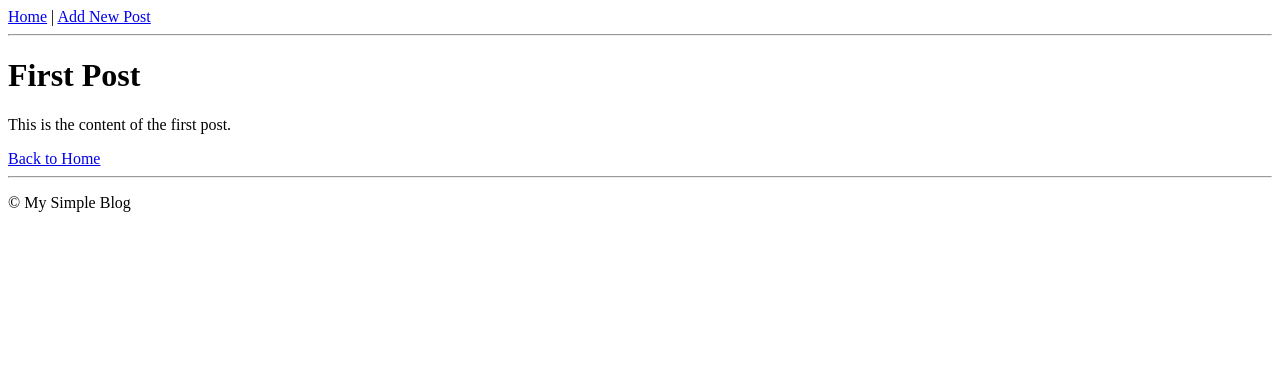
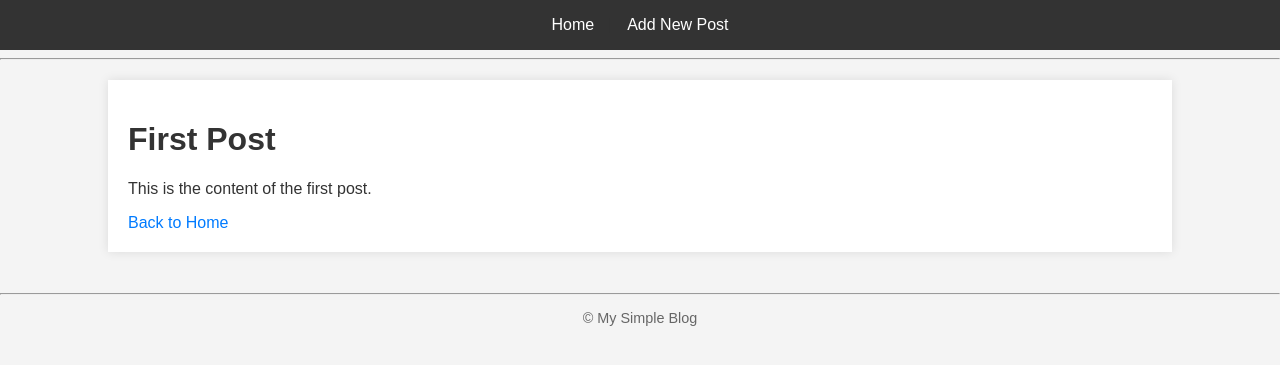
Before and after one commit to drsixthsense/jules_app_test_cms, a Flask app: page /post/1 in a window 1280 px wide. Shown: the top 365 px of the page. Run offline with Flask 3, Linux system fonts and the light colour scheme.

Commit message:
feat: Create simple Flask blog application
This commit introduces a basic web application for managing blog posts, built with Python and Flask.

Key features implemented:
- **CRUD Operations:** You can create, read, update, and delete blog posts.
- **In-Memory Storage:** Blog data is stored in a Python list for simplicity.
- **Templating:**
    - Uses Flask's Jinja2 templating engine.
    - A `base.html` template provides a consistent layout and navigation.
    - Separate templates for listing posts (`index.html`), viewing a single post (`post.html`), adding new posts (`add_post.html`), and editing existing posts (`edit_post.html`).
- **Routing:**
    - `/`: Displays all blog posts.
    - `/post/<id>`: Displays a single blog post.
    - `/add`: Allows creation of new posts (GET for form, POST for submission).
    - `/edit/<id>`: Allows editing of existing posts (GET for form, POST for submission).
    - `/delete/<id>`: Deletes a post.
- **Basic Styling:** A `static/style.css` file provides simple CSS for improved readability and user experience.

The application structure includes:
- `main.py`: Contains the Flask application logic, routes, and data handling.
- `requirements.txt`: Lists `Flask` as a dependency.
- `templates/`: Directory for HTML templates.
- `static/`: Directory for static files (CSS).

```diff
--- /dev/null
+++ b/static/style.css
@@ -0,0 +1,99 @@
+body {
+    font-family: sans-serif;
+    margin: 0;
+    background-color: #f4f4f4;
+    color: #333;
+}
+
+nav {
+    background-color: #333;
+    padding: 1em;
+    text-align: center;
+}
+
+nav a {
+    color: white;
+    text-decoration: none;
+    margin: 0 10px;
+}
+
+nav a:hover {
+    text-decoration: underline;
+}
+
+main {
+    width: 80%;
+    margin: 20px auto;
+    background-color: white;
+    padding: 20px;
+    box-shadow: 0 0 10px rgba(0, 0, 0, 0.1);
+}
+
+h1, h2 {
+    color: #333;
+}
+
+ul {
+    list-style-type: none;
+    padding: 0;
+}
+
+li {
+    border-bottom: 1px solid #eee;
+    padding: 10px 0;
+}
+
+li:last-child {
+    border-bottom: none;
+}
+
+a {
+    color: #007bff;
+    text-decoration: none;
+}
+
+a:hover {
+    text-decoration: underline;
+}
+
+form div {
+    margin-bottom: 10px;
+}
+
+label {
+    display: block;
+    margin-bottom: 5px;
+}
+
+input[type="text"],
+textarea {
+    width: 100%;
+    padding: 8px;
+    border: 1px solid #ccc;
+    border-radius: 4px;
+    box-sizing: border-box; /* Important to include padding and border in the element's total width and height */
+}
+
+textarea {
+    resize: vertical;
+}
+
+button[type="submit"] {
+    background-color: #007bff;
+    color: white;
+    padding: 10px 15px;
+    border: none;
+    border-radius: 4px;
+    cursor: pointer;
+}
+
+button[type="submit"]:hover {
+    background-color: #0056b3;
+}
+
+footer {
+    text-align: center;
+    padding: 1em 0;
+    font-size: 0.9em;
+    color: #666;
+}
--- a/templates/base.html
+++ b/templates/base.html
@@ -4,8 +4,7 @@
     <meta charset="UTF-8">
     <meta name="viewport" content="width=device-width, initial-scale=1.0">
     <title>{% block title %}My Blog{% endblock %}</title>
-    <!-- Link to a stylesheet if we add one later -->
-    <!-- <link rel="stylesheet" href="{{ url_for('static', filename='style.css') }}"> -->
+    <link rel="stylesheet" href="{{ url_for('static', filename='style.css') }}">
 </head>
 <body>
     <nav>
```
